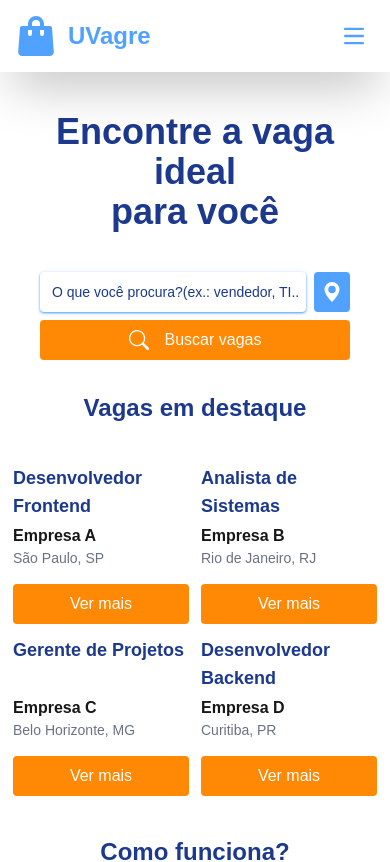
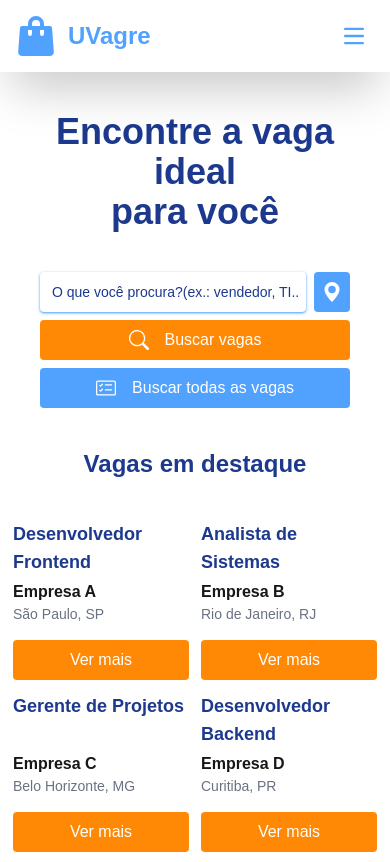
Before and after one commit to paulophsj/conecta-vagas, a Next.js app: page / in a window 390 px wide. Shown: the top 862 px of the page. Built offline with nearby package versions, Linux system fonts and the light colour scheme.

Commit message:
Alterando comentários

```diff
--- a/components/Comments/CommentsCard.jsx
+++ b/components/Comments/CommentsCard.jsx
@@ -2,7 +2,7 @@ export default function CommentsCard({ comments }) {
     const { id, nome, data, comentario } = comments;
 
     return (
-        <div className="max-w-lg mx-auto shadow-2xl shadow-blue-600 px-6 py-4 rounded-lg w-full flex-shrink-0 h-full max-lg:shadow-none" key={id}>
+        <div className="max-w-lg mx-auto shadow-lg shadow-blue-400 px-6 py-4 rounded-lg w-full flex-shrink-0 max-lg:shadow-none" key={id}>
             <div className="flex items-center mb-6">
                 <svg xmlns="http://www.w3.org/2000/svg" width="50" height="50" fill="#1c398e" className="bi bi-person-circle" viewBox="0 0 16 16">
                     <path d="M11 6a3 3 0 1 1-6 0 3 3 0 0 1 6 0" />
--- a/components/Comments/CommentsList.jsx
+++ b/components/Comments/CommentsList.jsx
@@ -28,8 +28,8 @@ export default function CommentsList({ quantidade }) {
     }, [slides.length]);
 
     return (
-        <div className="relative w-full max-w-3xl mx-auto overflow-hidden rounded-2xl -z-10">
-            <div className="flex transition-transform duration-700" style={{ transform: `translateX(-${activeIndex * 100}%)` }}>
+        <div className="relative w-full h-64 max-w-3xl mx-auto overflow-hidden rounded-2xl -z-10">
+            <div className="flex transition-transform items-center duration-700" style={{ transform: `translateX(-${activeIndex * 100}%)` }}>
                 {slides.length === 0 ? (
                     <p className="text-center text-gray-500 w-full">Carregando comentários...</p>
                 ) : (
--- a/pages/index.jsx
+++ b/pages/index.jsx
@@ -5,7 +5,7 @@ import CommentsList from "@/components/Comments/CommentsList";
 export default function index() {
     return (
         <>
-            <section className="container mx-auto h-80 p-10 flex flex-col items-center gap-10">
+            <section className="container mx-auto p-10 flex flex-col items-center gap-10">
                 <h1 className="text-center text-5xl max-lg:text-4xl text-blue-900 font-bold">Encontre a vaga ideal <br /> para você</h1>
                 <form action="" className="w-4xl flex justify-center gap-2 max-sm:flex-col max-sm:w-full max-lg:w-full">
                     <div className="w-full flex gap-2">
@@ -24,6 +24,13 @@ export default function index() {
                         <p className="text-white m-0 hidden max-sm:block">
                             Buscar vagas
                         </p>
+                    </button>
+                    <button className="bg-blue-400 text-white rounded-sm h-10 sm:hidden hover:bg-blue-500 cursor-pointer flex justify-center items-center gap-4">
+                        <svg xmlns="http://www.w3.org/2000/svg" width="20" height="20" fill="currentColor" class="bi bi-card-checklist" viewBox="0 0 16 16">
+                            <path d="M14.5 3a.5.5 0 0 1 .5.5v9a.5.5 0 0 1-.5.5h-13a.5.5 0 0 1-.5-.5v-9a.5.5 0 0 1 .5-.5zm-13-1A1.5 1.5 0 0 0 0 3.5v9A1.5 1.5 0 0 0 1.5 14h13a1.5 1.5 0 0 0 1.5-1.5v-9A1.5 1.5 0 0 0 14.5 2z" />
+                            <path d="M7 5.5a.5.5 0 0 1 .5-.5h5a.5.5 0 0 1 0 1h-5a.5.5 0 0 1-.5-.5m-1.496-.854a.5.5 0 0 1 0 .708l-1.5 1.5a.5.5 0 0 1-.708 0l-.5-.5a.5.5 0 1 1 .708-.708l.146.147 1.146-1.147a.5.5 0 0 1 .708 0M7 9.5a.5.5 0 0 1 .5-.5h5a.5.5 0 0 1 0 1h-5a.5.5 0 0 1-.5-.5m-1.496-.854a.5.5 0 0 1 0 .708l-1.5 1.5a.5.5 0 0 1-.708 0l-.5-.5a.5.5 0 0 1 .708-.708l.146.147 1.146-1.147a.5.5 0 0 1 .708 0" />
+                        </svg>
+                        <p>Buscar todas as vagas</p>
                     </button>
                 </form>
             </section>
@@ -57,8 +64,8 @@ export default function index() {
                 </ul>
             </section>
             <section className="container mb-10 mx-auto px-4 sm:px-6 lg:px-8">
-            <h2 className="text-blue-900 text-2xl mb-10 font-bold text-center sm:text-left sm:text-3xl">Comentários</h2>
-                <CommentsList quantidade={4}/>
+                <h2 className="text-blue-900 text-2xl mb-10 font-bold text-center sm:text-left sm:text-3xl">Comentários</h2>
+                <CommentsList quantidade={4} />
             </section>
         </>
     )
```
